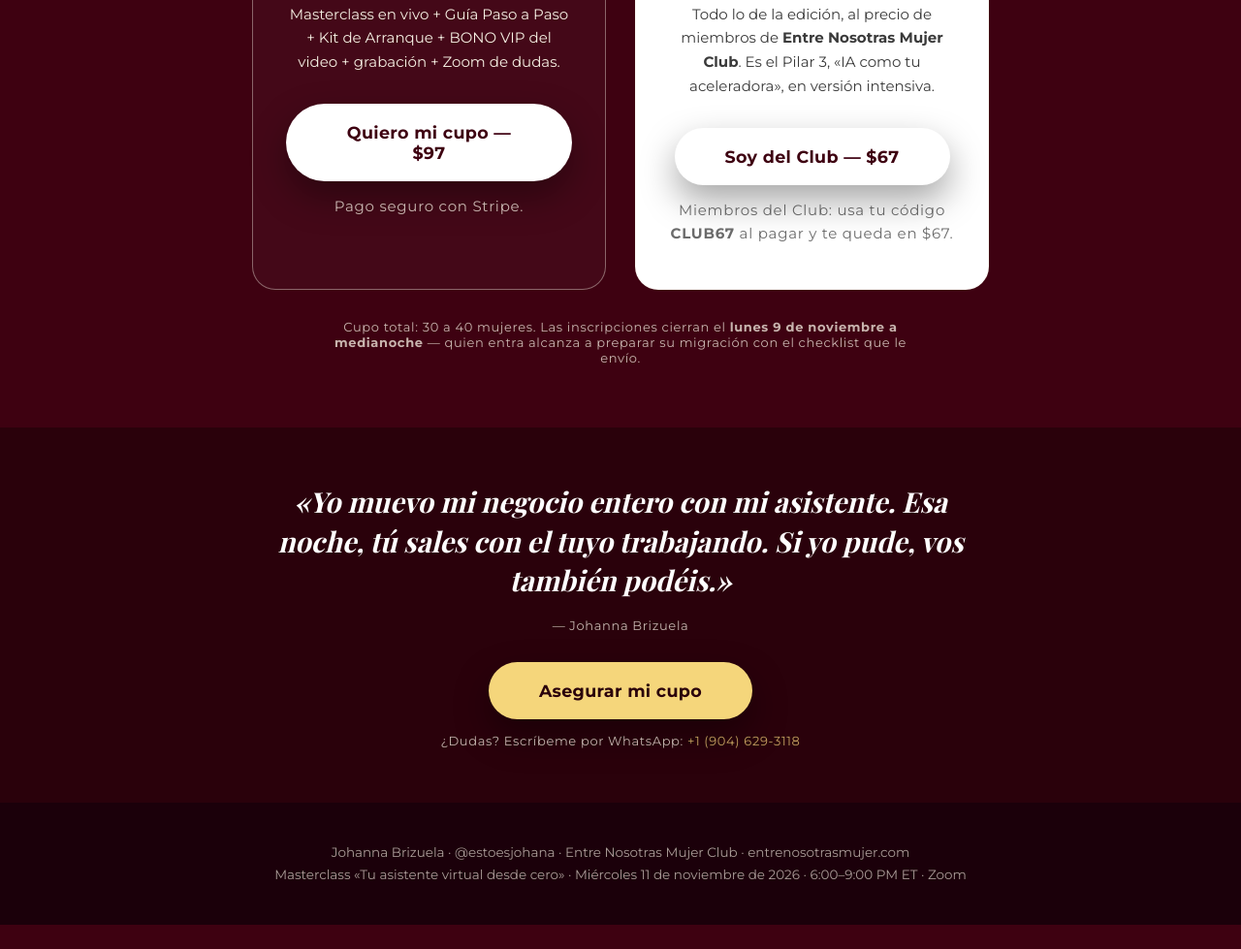
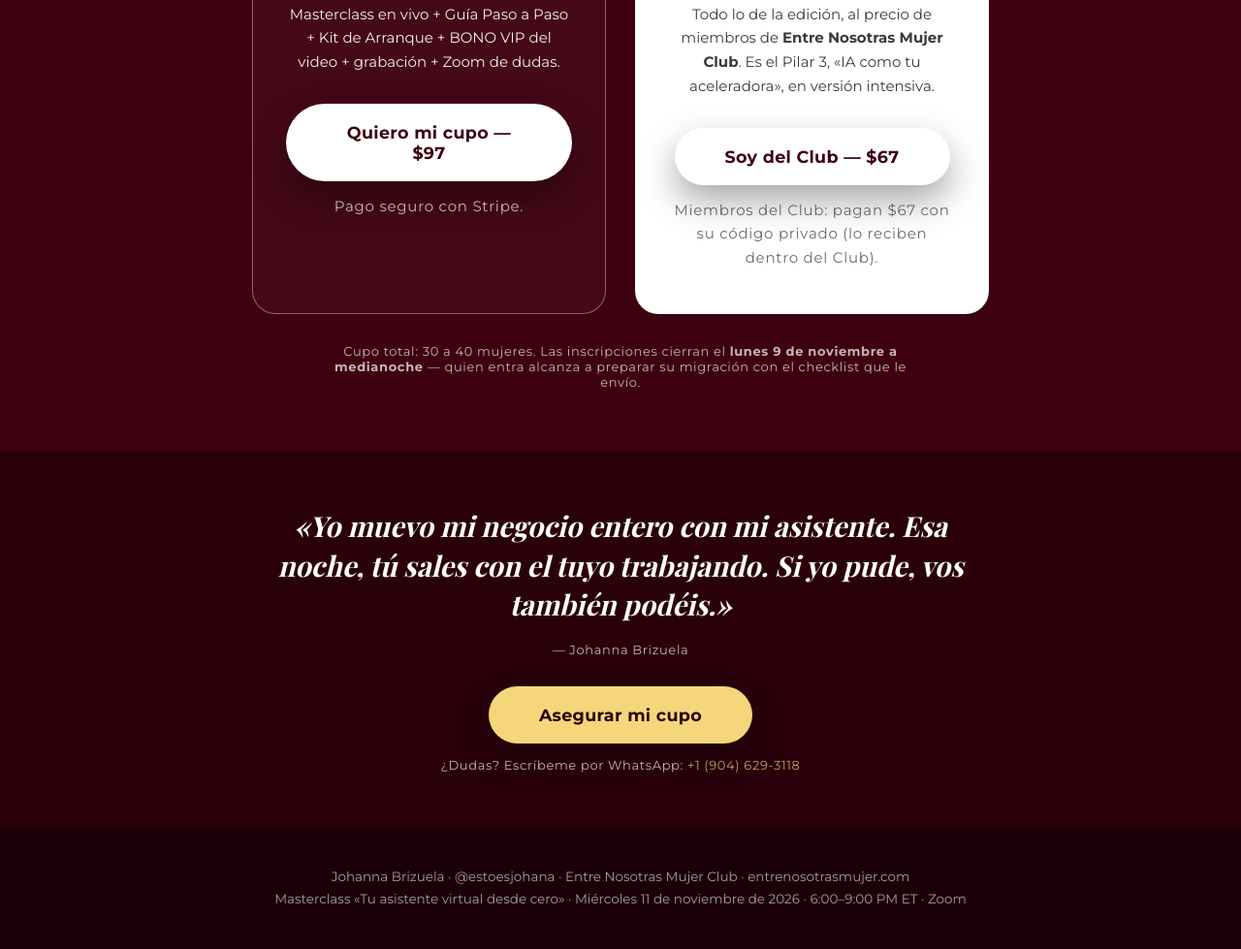
Before and after one commit to estoesjohana/masterclass, a plain HTML site: page index.html in a window 1280 px wide. Shown: the part 3224-4203 px from the top of the page at 97% size. Before the commit the page ends 4178 px from the top, so only its background shows below. Drawn offline with nearby package versions, Linux system fonts and the light colour scheme; a web font is replaced by a local one.

Commit message:
Reemplazar index.html con versión corregida

```diff
--- a/index.html
+++ b/index.html
@@ -139,7 +139,7 @@
         <div class="precio">$67</div>
         <p>Todo lo de la edición, al precio de miembros de <b>Entre Nosotras Mujer Club</b>. Es el Pilar 3, «IA como tu aceleradora», en versión intensiva.</p>
         <a class="btn" href="https://buy.stripe.com/4gM9AS2ZG1P8gnj8EleME1T">Soy del Club — $67</a>
-        <p class="micro">Miembros del Club: usa tu código <b>CLUB67</b> al pagar y te queda en $67.</p>
+        <p class="micro">Miembros del Club: pagan $67 con su código privado (lo reciben dentro del Club).</p>
       </div>
     </div>
     <p class="micro" style="max-width:600px;margin:30px auto 0">Cupo total: 30 a 40 mujeres. Las inscripciones cierran el <b>lunes 9 de noviembre a medianoche</b> — quien entra alcanza a preparar su migración con el checklist que le envío.</p>
```
